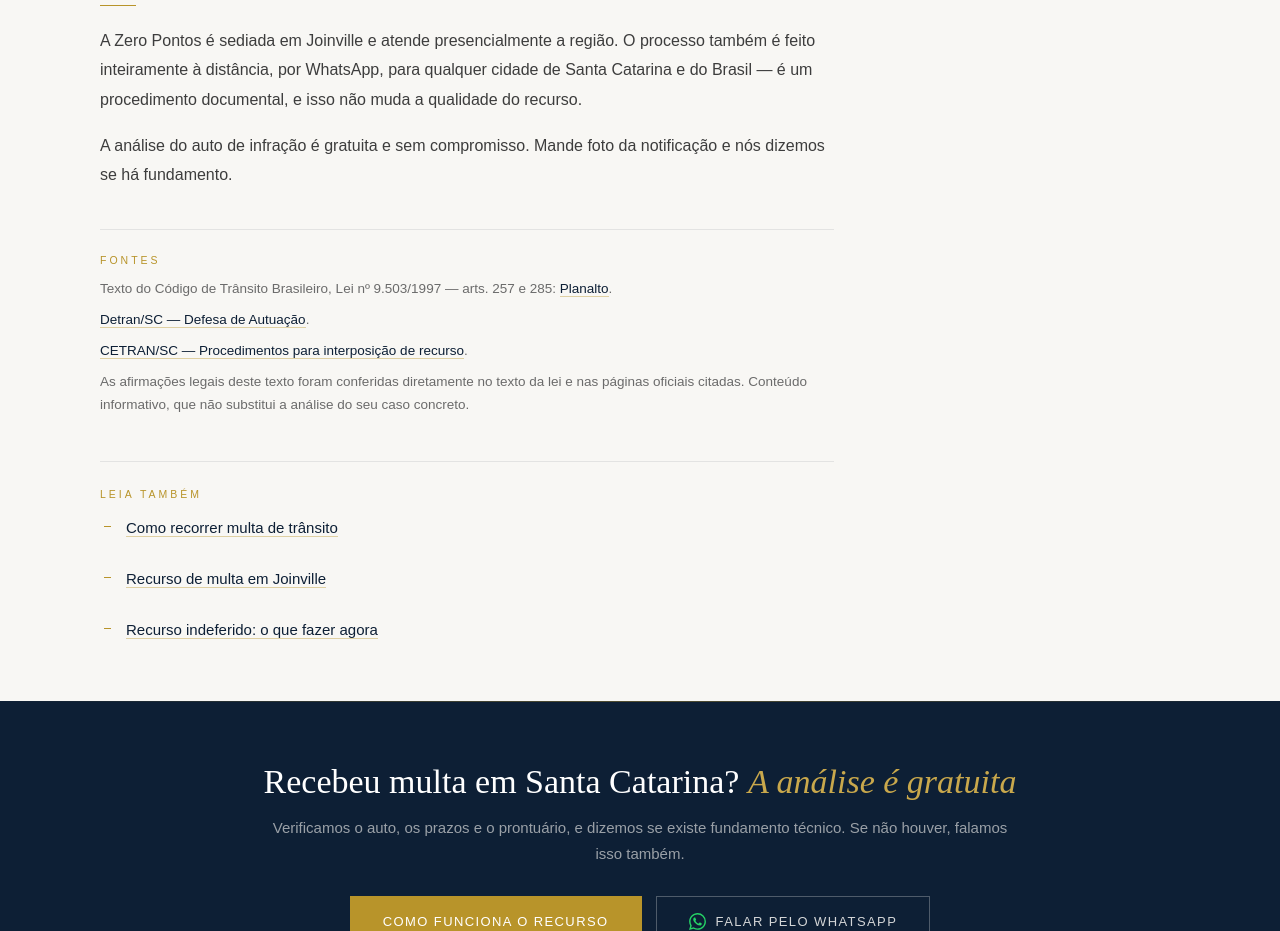
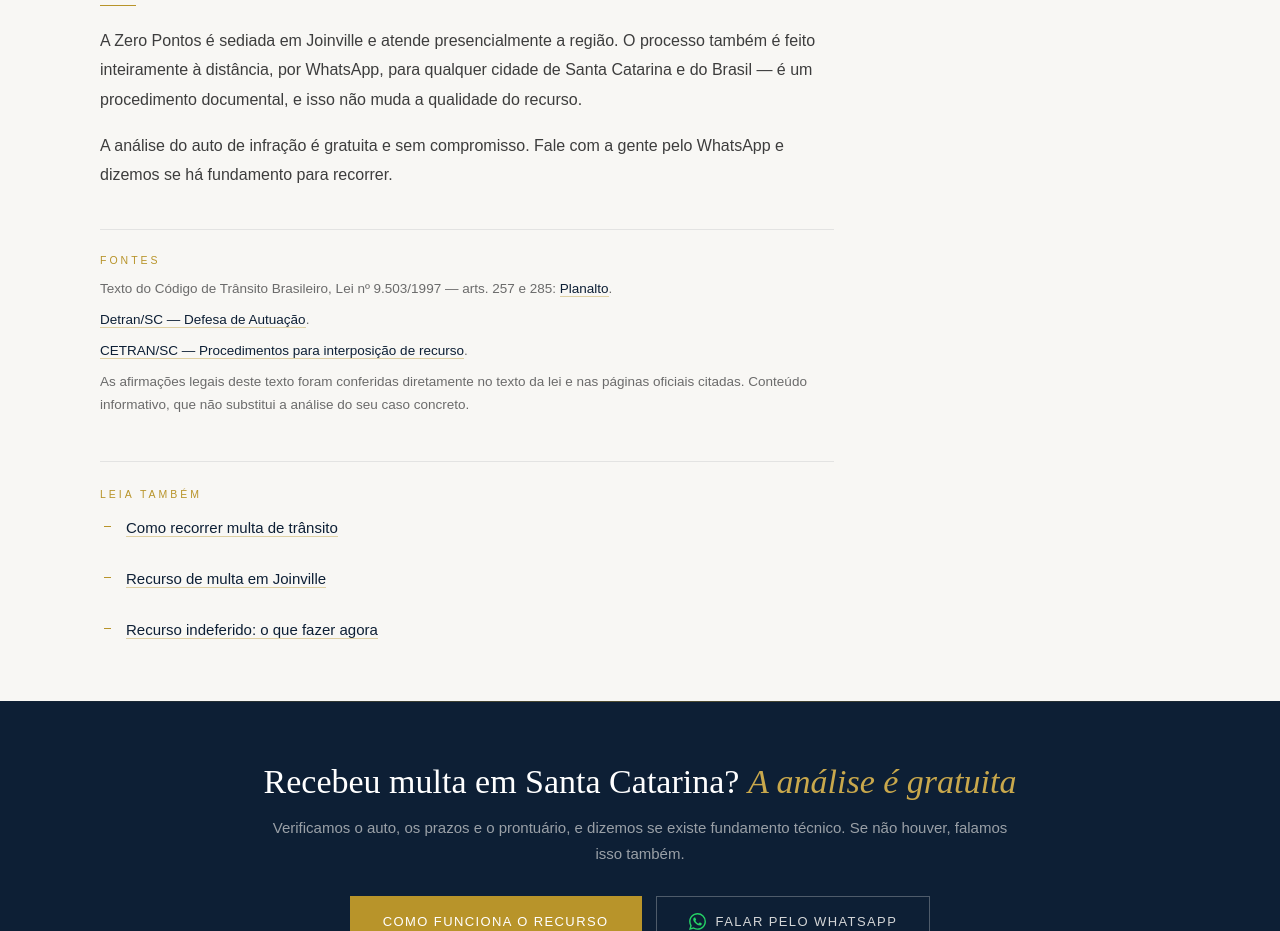
Before and after one commit to eeduardofp/zero-pontos-site, a plain HTML site: page recurso-multa-detran-sc.html in a window 1280 px wide. Shown: the part 3805-4736 px from the top of the page. Drawn offline with Linux system fonts and the light colour scheme; a web font is replaced by a local one.

Commit message:
Remove pedido de envio de foto da notificação na página do DETRAN SC
A frase "Mande foto da notificação e nós dizemos se há fundamento" entrou
na página em 29/10 e repete o padrão de solicitação de documento que
motivou a suspensão do Google Ads por phishing. Substituída por convite
de contato sem pedido de documento.

Co-Authored-By: Claude Fable 5.2 <noreply@anthropic.com>

```diff
--- a/recurso-multa-detran-sc.html
+++ b/recurso-multa-detran-sc.html
@@ -405,7 +405,7 @@ h1 { font-family: 'Playfair Display', serif; font-size: clamp(29px,4.1vw,48px);
       <div class="rule"></div>
 
       <p>A Zero Pontos é sediada em Joinville e atende presencialmente a região. O processo também é feito inteiramente à distância, por WhatsApp, para qualquer cidade de Santa Catarina e do Brasil — é um procedimento documental, e isso não muda a qualidade do recurso.</p>
-      <p>A análise do auto de infração é gratuita e sem compromisso. Mande foto da notificação e nós dizemos se há fundamento.</p>
+      <p>A análise do auto de infração é gratuita e sem compromisso. Fale com a gente pelo WhatsApp e dizemos se há fundamento para recorrer.</p>
 
       <div class="fontes">
         <div class="fontes-label">Fontes</div>
```
